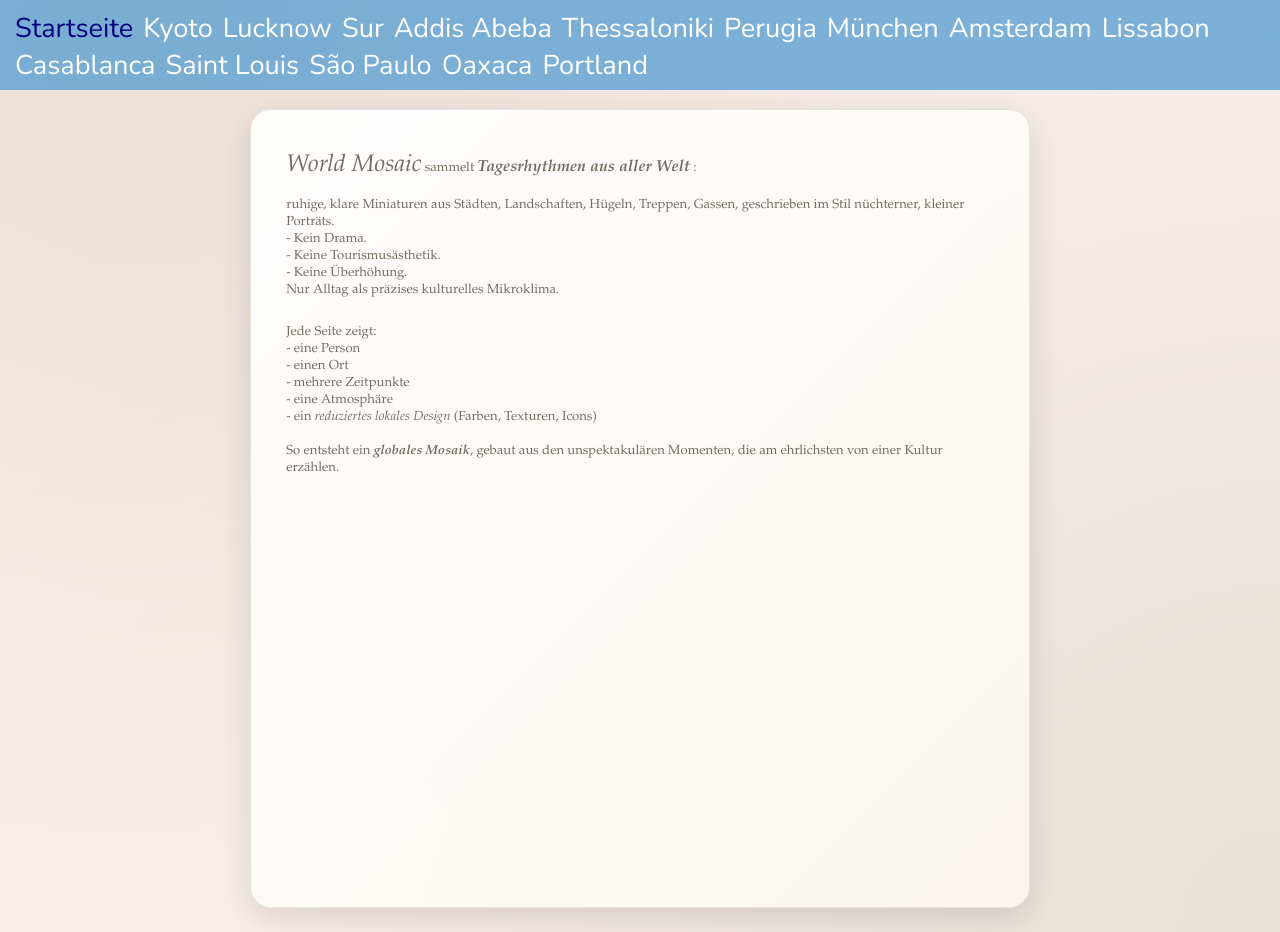
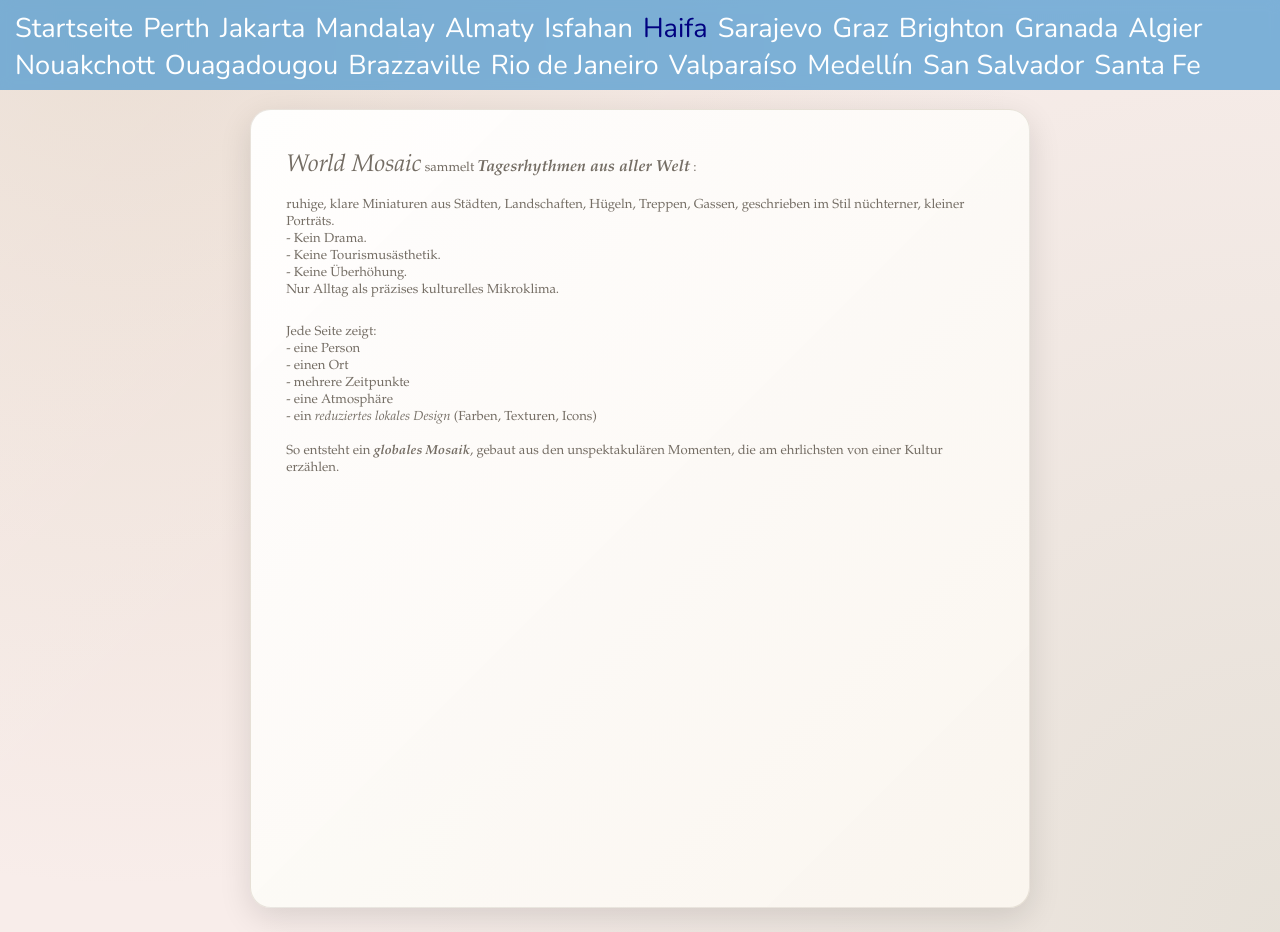
Before and after one commit to JBreitenbr/Synchronicity, a plain HTML site: page index.html in a window 1280 px wide. Drawn offline with nearby package versions, Linux system fonts and the light colour scheme; no server answers; a web font is replaced by a local one.

Commit message:
Update index.html

```diff
--- a/index.html
+++ b/index.html
@@ -12,21 +12,26 @@
   <body>
     <header>
       <nav id="navbar">
-        <a href="index.html" id="act">Startseite</a>
-        <a href="japan.html">Kyoto</a>
-        <a href="indien.html">Lucknow</a>
-        <a href="oman.html">Sur</a>
-        <a href="aethiopien.html">Addis Abeba</a>
-        <a href="griechenland.html">Thessaloniki</a>
-        <a href="italien.html">Perugia</a>
-        <a href="deutschland.html">München</a>
-        <a href="niederlande.html">Amsterdam</a>
-        <a href="portugal.html">Lissabon</a>
-        <a href="marokko.html">Casablanca</a>
-        <a href="senegal.html">Saint Louis</a>
-        <a href="brasilien.html">São Paulo</a>
-        <a href="mexiko.html">Oaxaca</a>
-        <a href="usa.html">Portland</a>
+       <a href="index.html" >Startseite</a>
+       <a href="australien.html">Perth</a>
+       <a href="indonesien.html">Jakarta</a>
+       <a href="myanmar.html">Mandalay</a>
+       <a href="kasachstan.html" >Almaty</a>
+       <a href="iran.html">Isfahan</a>
+       <a href="israel.html" id="act">Haifa</a>
+       <a href="bosnien.html">Sarajevo</a>
+       <a href="oesterreich.html">Graz</a>
+       <a href="england.html">Brighton</a>
+       <a href="spanien.html">Granada</a>
+       <a href="algerien.html">Algier</a>
+       <a href="mauretanien.html">Nouakchott</a>
+       <a href="burkina.html">Ouagadougou</a>
+       <a href="kongo.html">Brazzaville</a>
+       <a href="brasilien.html">Rio de Janeiro</a>
+       <a href="chile.html">Valparaíso</a>
+       <a href="kolumbien.html">Medellín</a>
+       <a href="salvador.html">San Salvador</a>
+       <a href="usa.html">Santa Fe</a>
      </nav>
    </header>
    <main class="page">
```
